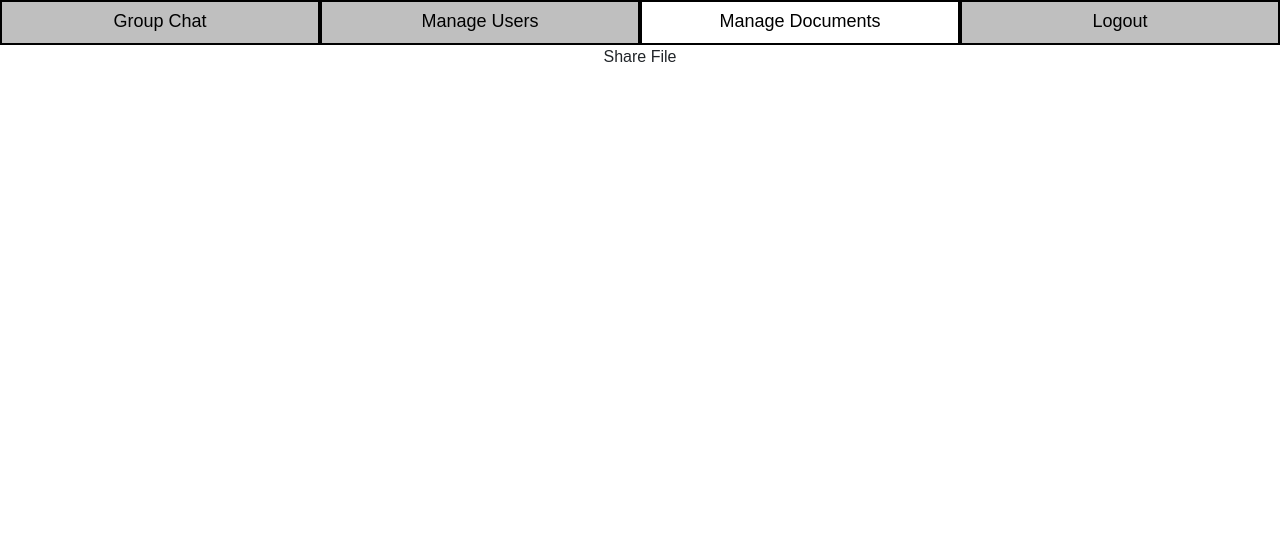
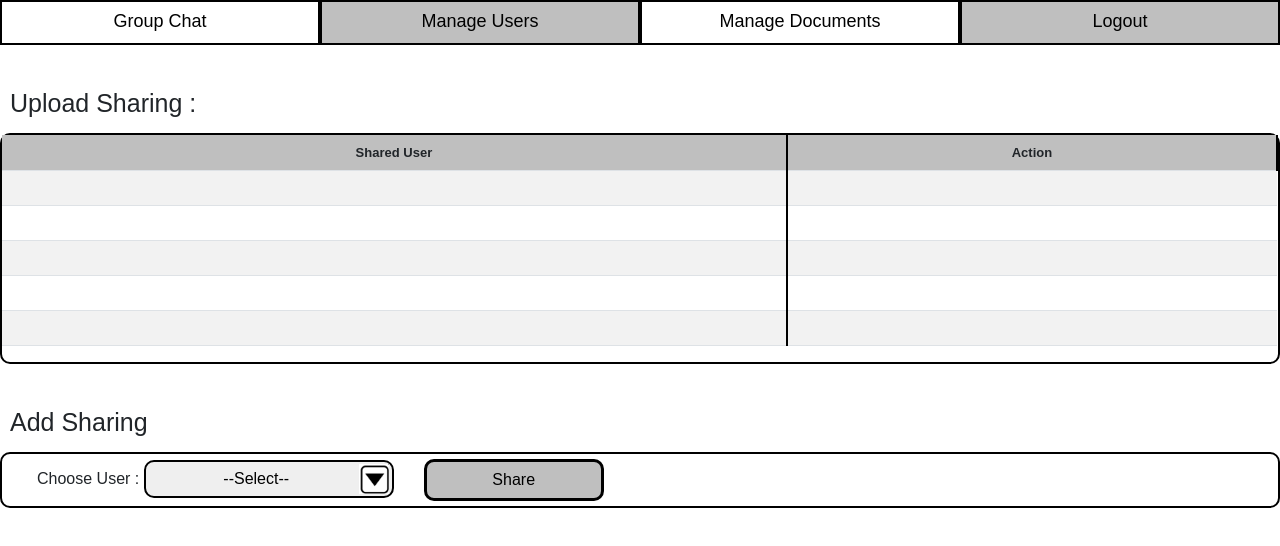
Before and after one commit to jhanrofel/project-wireframe-6, a React (Create React App) app in the folder client/: page /share in a window 1280 px wide. Shown: the top 546 px of the page. Built offline with nearby package versions, Linux system fonts and the light colour scheme.

Commit message:
share file page components UI,state,props and navigation ready

```diff
--- a/client/src/Components/Table/TableShare.tsx
+++ b/client/src/Components/Table/TableShare.tsx
@@ -1,8 +1,85 @@
-import React from 'react';
+import React, { useState } from "react";
+import Table from "react-bootstrap/Table";
+import BsButton from "react-bootstrap/Button";
 
-const TableShare: React.FC = () => {
+import ConfirmModal from "../Modal/ConfirmModal";
+import TableHeader from "../TableHeader";
+import EmptyRow from "../EmptyRow";
+import { type } from "@testing-library/user-event/dist/type";
+// import { useDispatch } from "react-redux";
+// import { deleteShare } from "../../Utilitites/Slice/ShareSlice";
+
+type AppProps = {
+  data: {
+    headers: Array<{
+      label:string;
+      width:string;
+    }>;
+    minRows: number;
+    numCols: number;
+  }
+  shareLists: string[];
+}
+
+const TableShare = ({ data, shareLists } : AppProps) => {
+  // const dispatch = useDispatch();
+  const [removeShareId, setRemoveShareId] = useState("");
+  const [show, setShow] = useState(false);
+  const handleClose = () => setShow(false);
+  const modalData = {
+    header: "Confirm From Web Page",
+    body: "Are you sure ?",
+    image: "",
+    confirmValue: "ok",
+    cancelValue: "Cancel",
+  };
+
+  const removeAction = (id:string) => {
+    return (
+      <BsButton
+        className="btn-action"
+        variant="link"
+        onClick={() => onRemoveActionHandler(id)}
+      >
+        Remove
+      </BsButton>
+    );
+  };
+
+  const onRemoveActionHandler = (id:string):void => {
+    setRemoveShareId(id);
+    setShow(true);
+  };
+
+  const oneRemoveHandler = async () => {
+    // await dispatch(deleteShare(removeShareId)).then(() => {
+    //   setShow(false);
+    // });
+  };
   return (
-    <div>Table Share</div>
+    <div className="table-container">
+      <Table striped>
+        <TableHeader headers={data.headers} />
+        <tbody>
+          {shareLists.map((list, i) => (
+            <tr key={i}>
+               {/* <td className="td-left">{list.toUserId.fullname}</td>
+               <td className="td-border-left">{removeAction(list._id)}</td> */}
+            </tr>
+          ))}
+          <EmptyRow
+            count={data.minRows - shareLists.length}
+            colCount={data.numCols}
+          />
+        </tbody>
+      </Table>
+      <ConfirmModal
+        show={show}
+        handleClose={handleClose}
+        modalData={modalData}
+        onConfirmHandler={oneRemoveHandler}
+      />
+    </div>
   )
 }
 
--- a/client/src/Pages/UploadFile/ShareFile.tsx
+++ b/client/src/Pages/UploadFile/ShareFile.tsx
@@ -1,8 +1,92 @@
-import React from 'react';
+import React, { useState, useEffect } from "react";
+import { useLocation } from "react-router-dom";
+import BsButton from "react-bootstrap/Button";
+
+import TableShare from "../../Components/Table/TableShare";
+import TableTitle from "../../Components/TableTitle";
+
+// import { LoggedIn } from "../../Utilitites/LoggedIn";
+// import { useDispatch, useSelector } from "react-redux";
+// import {
+//   fetchUserToShare,
+//   fetchShares,
+//   postShare,
+// } from "../../Utilitites/Slice/ShareSlice";
 
 const ShareFile: React.FC = () => {
+  // const dispatch = useDispatch();
+  const { state } = useLocation();
+  // const [uploadFile] = useState(state);
+  // const loggedIn = LoggedIn();
+
+  const shareFiles = {
+    headers: [
+      { label: "Shared User", width: "50%" },
+      { label: "Action", width: "50%" },
+    ],
+    minRows: 5,
+    numCols: 2,
+  };
+  // const userToShare = useSelector((state) => state.share.dataUser);
+  // const shareLists = useSelector((state) => state.share.data);
+  const userToShare:string[] = []
+  const shareLists:string[] = []
+  const [selectUser, setSelectUser] = useState("");
+  // const uploadid = uploadFile.id;
+  // const userId = loggedIn.userId;
+
+  // useEffect(() => {
+  //   dispatch(fetchUserToShare({ uploadid, userId }));
+  //   dispatch(fetchShares(uploadid));
+  // }, [dispatch, uploadid, userId]);
+
+  const onShareHandler = async ():Promise<void> => {
+
+    try {
+      if (selectUser === "") throw new Error("Choose user is required.");
+    } catch (error) {
+      // alert(error.message);
+      return;
+    }
+
+    const shareFileData = {
+      // uploadFileId: uploadFile.id,
+      // fromUserId: loggedIn.userId,
+      toUserId: selectUser,
+    };
+
+    // await dispatch(postShare(shareFileData)).then(() => {
+    //   setSelectUser("");
+    // });
+
+  };
+  //${uploadFile.filename}
   return (
-    <div>Share File</div>
+    <>
+      <TableTitle text={`Upload Sharing : `} />
+      <TableShare
+        data={shareFiles}
+        shareLists={shareLists}
+      />
+      <TableTitle text="Add Sharing" />
+      <div className="choose-body">
+        <span> Choose User : </span>
+        <select
+          value={selectUser}
+          onChange={(e) => setSelectUser(e.target.value)}
+        >
+          <option value="">{"--Select--"}</option>
+          {userToShare.map((user, i) => (
+            <option key={i} >
+              {/* value={user._id} {user.fullname} */}
+            </option>
+          ))}
+        </select>
+        <BsButton name="share" variant="light" onClick={onShareHandler}>
+          Share
+        </BsButton>
+      </div>
+    </>
   )
 }
 
```
